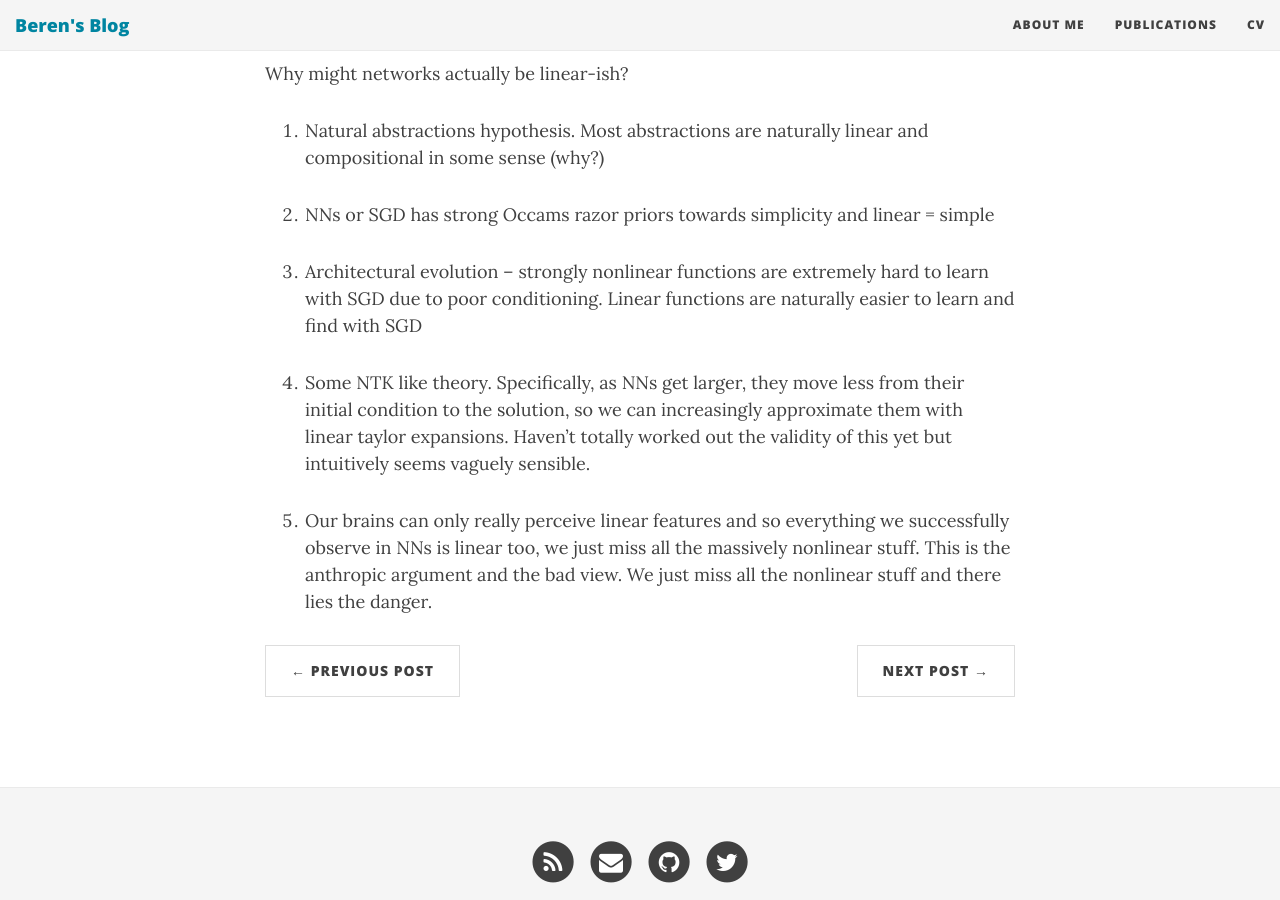
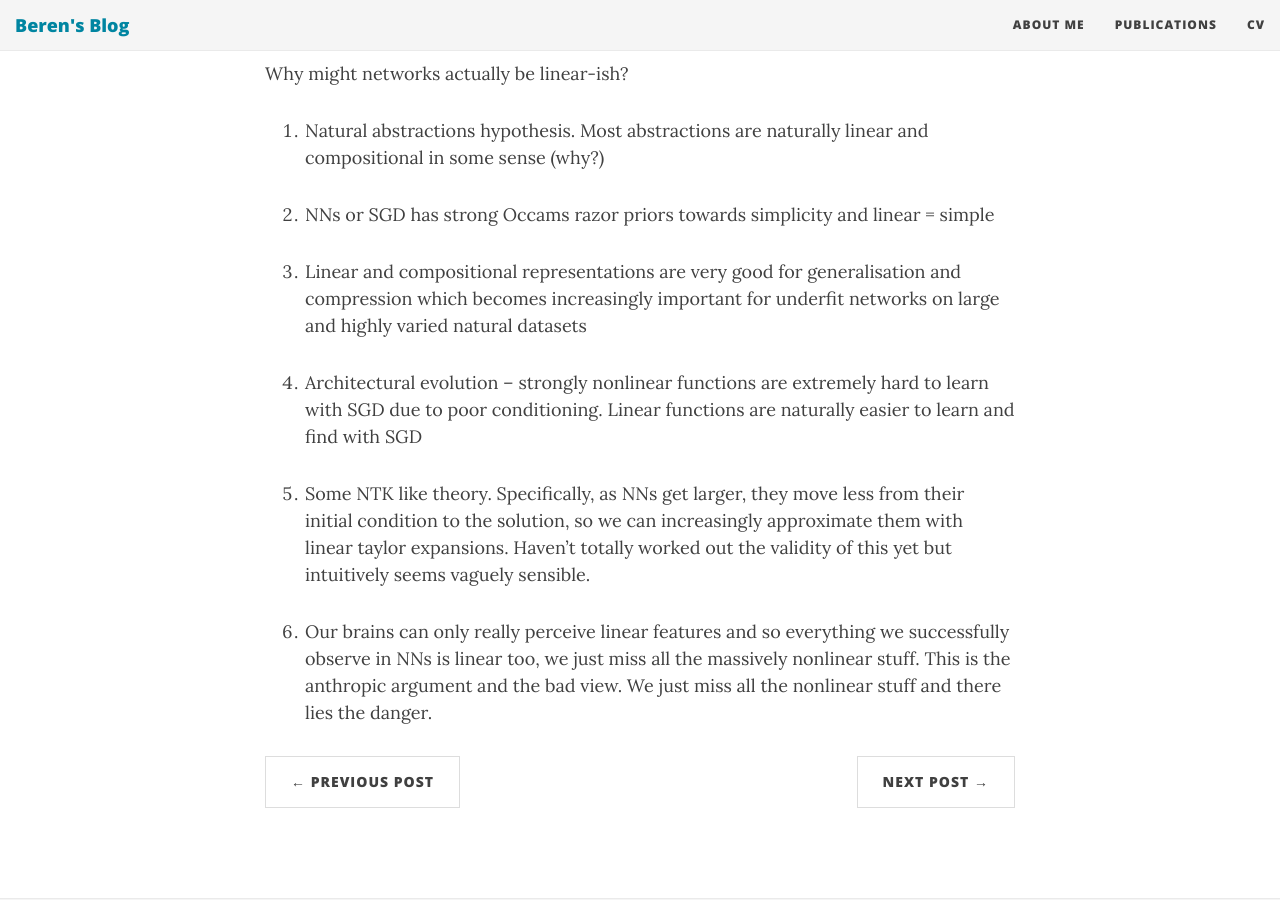
Before and after one commit to BerenMillidge/BerenMillidge.github.io, a Jekyll site: the page built from _posts/2023-04-04-DL-models-are-secretly-linear.md, in a window 1280 px wide and 900 px high, scrolled down 2300 px. Built offline with Jekyll 4.4.1, drawn with Linux system fonts in a browser that asks for light colours; nearby versions of some CDN libraries.

Commit message:
add another reason

```diff
--- a/_posts/2023-04-04-DL-models-are-secretly-linear.md
+++ b/_posts/2023-04-04-DL-models-are-secretly-linear.md
@@ -77,8 +77,10 @@ Why might networks actually be linear-ish?
 
 2.  NNs or SGD has strong Occams razor priors towards simplicity and linear = simple
 
-3.  Architectural evolution -- strongly nonlinear functions are extremely hard to learn with SGD due to poor conditioning. Linear functions are naturally easier to learn and find with SGD
+3. Linear and compositional representations are very good for generalisation and compression which becomes increasingly important for underfit networks on large and highly varied natural datasets
 
-4.  Some NTK like theory. Specifically, as NNs get larger, they move less from their initial condition to the solution, so we can increasingly approximate them with linear taylor expansions. Haven't totally worked out the validity of this yet but intuitively seems vaguely sensible.
+4.  Architectural evolution -- strongly nonlinear functions are extremely hard to learn with SGD due to poor conditioning. Linear functions are naturally easier to learn and find with SGD
 
-5.  Our brains can only really perceive linear features and so everything we successfully observe in NNs is linear too, we just miss all the massively nonlinear stuff. This is the anthropic argument and the bad view. We just miss all the nonlinear stuff and there lies the danger.
+5.  Some NTK like theory. Specifically, as NNs get larger, they move less from their initial condition to the solution, so we can increasingly approximate them with linear taylor expansions. Haven't totally worked out the validity of this yet but intuitively seems vaguely sensible.
+
+6.  Our brains can only really perceive linear features and so everything we successfully observe in NNs is linear too, we just miss all the massively nonlinear stuff. This is the anthropic argument and the bad view. We just miss all the nonlinear stuff and there lies the danger.
```
